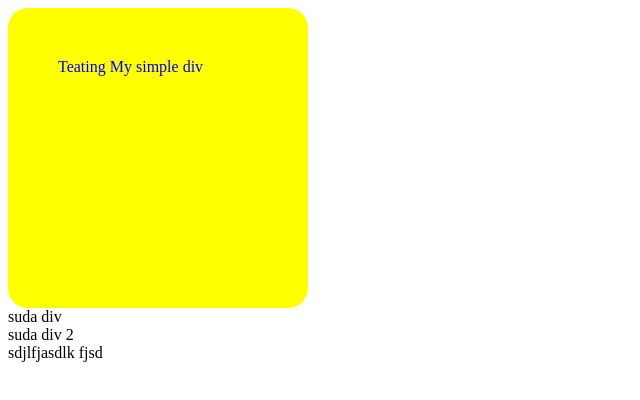
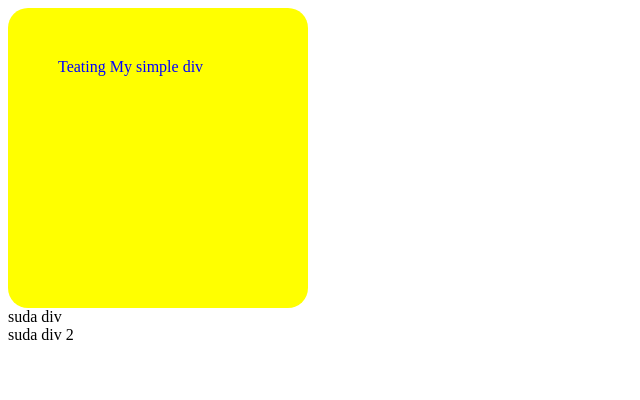
Before and after one commit to dkamiab/testing, a plain HTML site: page myweb/public_html/index.html in a window 1280 px wide. Shown: the whole page, without its empty margins (0-640 px from the left). Drawn offline with Linux system fonts and the light colour scheme.

Commit message:
suda change remove bad text

```diff
--- a/myweb/public_html/index.html
+++ b/myweb/public_html/index.html
@@ -14,6 +14,5 @@
         <div style="color:blue; background-color:  yellow; padding: 50px; width: 200px; height: 200px; border-radius: 20px;">Teating My simple div</div>
         <div> suda div</div>
         <div> suda div 2</div>
-        sdjlfjasdlk fjsd
     </body>
 </html>
```
